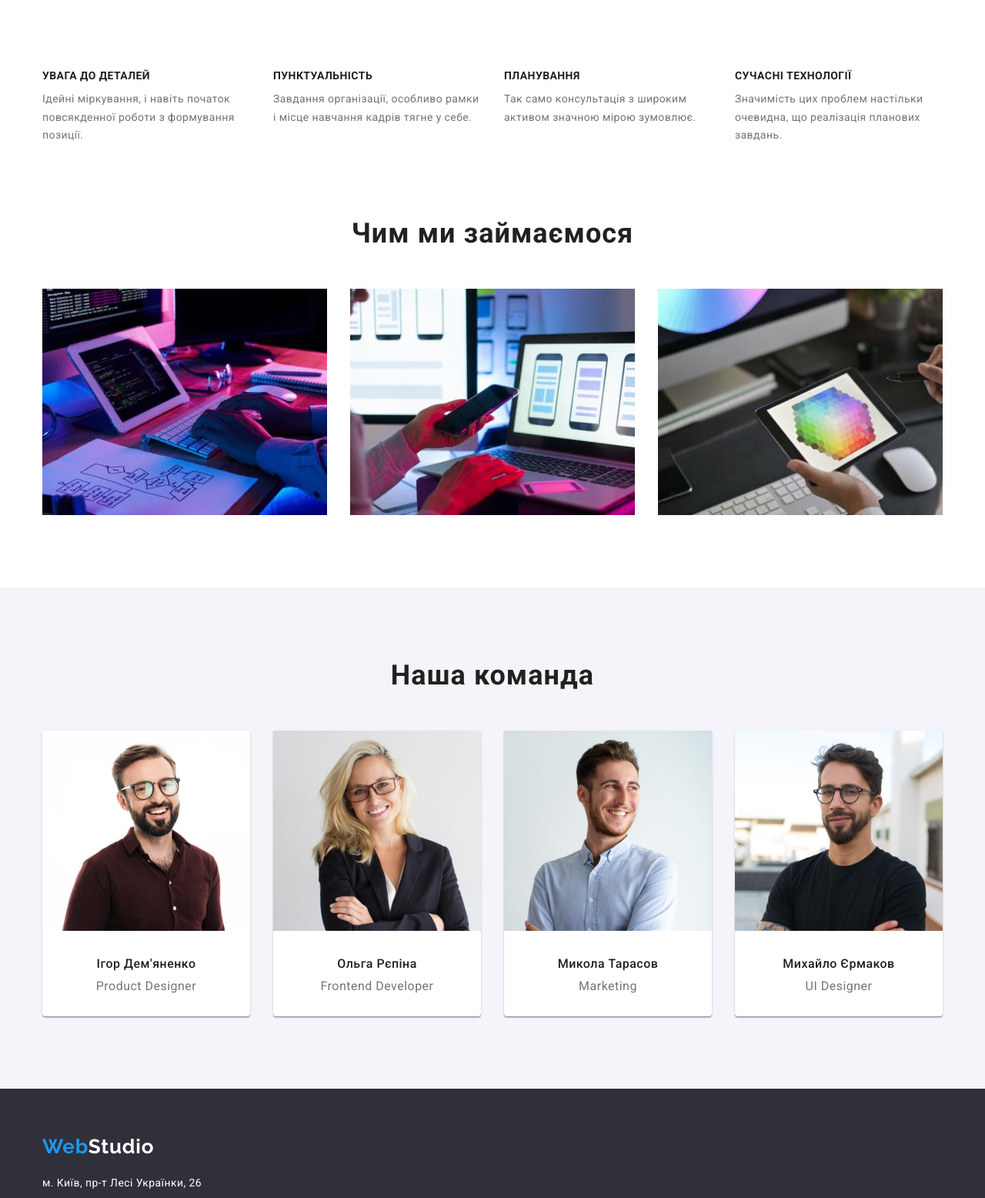
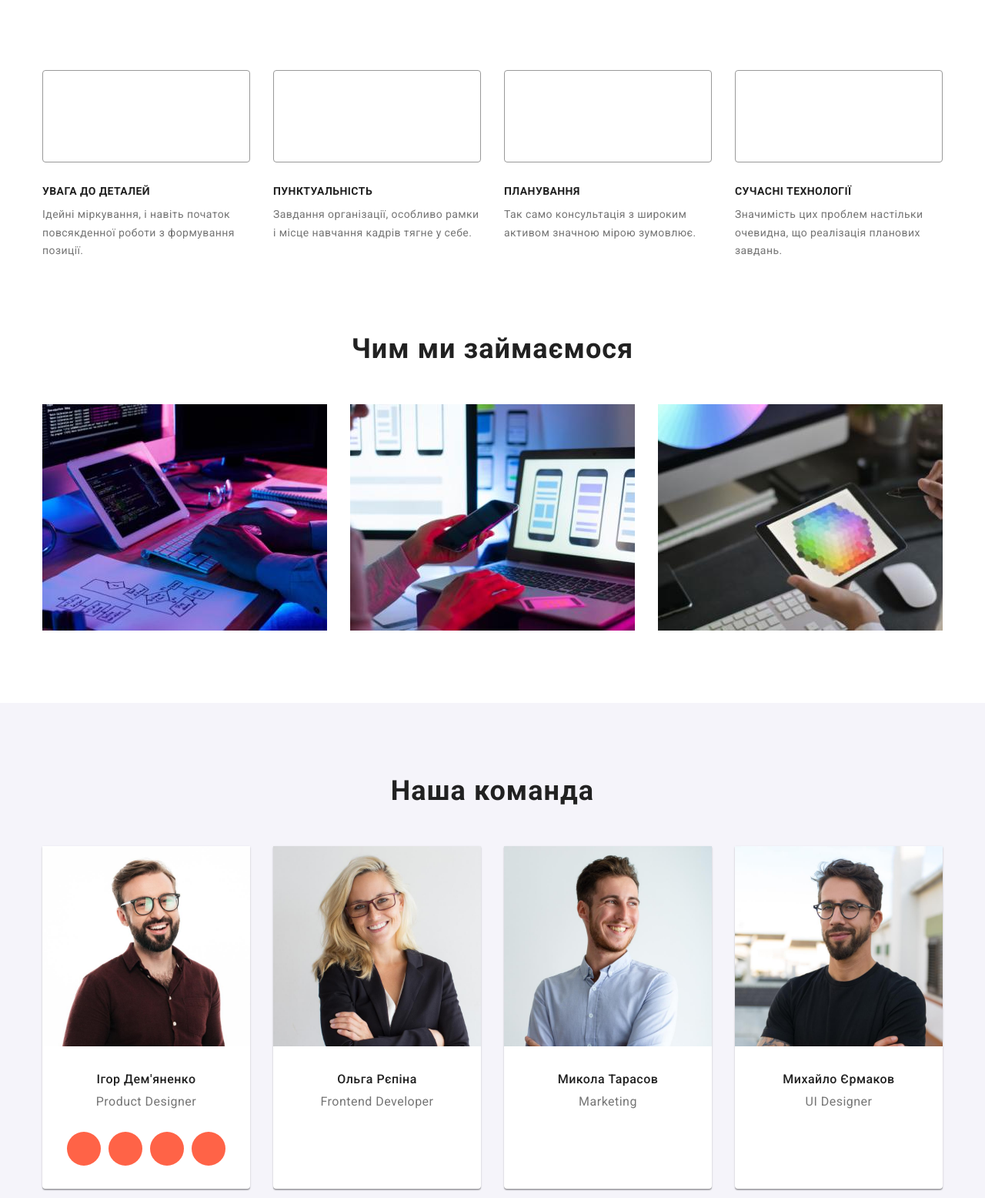
Before and after one commit to AlexKabaiev/goit-markup-hw-03, a plain HTML site: page index.html in a window 1280 px wide. Shown: the part 684-2240 px from the top of the page at 77% size. Drawn offline with nearby package versions, Linux system fonts and the light colour scheme.

Commit message:
icons add

```diff
--- a/css/styles.css
+++ b/css/styles.css
@@ -4,7 +4,9 @@
   --color-accent: #2196f3;
   --color-button: #f5f4fa;
   --color-white: #ffffff;
-  --color-background: #2f303a;
+  --color-background-hero: #c4c4c4;
+  --color-background-footer: #2f303a;
+  --overlay: linear-gradient(rgba(47, 48, 58, 0.4), rgba(47, 48, 58, 0.4));
 }
 
 /* Общие настройки стиля */
@@ -78,8 +80,7 @@ section {
   width: 281px;
 }
 
-.nav-items {
-}
+.nav-items {}
 
 .header-contacts {
   display: flex;
@@ -105,6 +106,7 @@ section {
 .pages-nav .link:focus {
   color: var(--color-accent);
 }
+
 /* Стилизация контактов в шапке */
 .mail-head,
 .tel-head {
@@ -125,10 +127,14 @@ section {
 
 /* Стилизация главной секции */
 .hero {
-  background-color: var(--color-background);
   text-align: center;
   padding: 200px 0;
+  background-color: var(--color-background-hero);
+  background-image: var(--overlay), url('../images/header-img.jpg');
+  background-repeat: no-repeat;
+  background-position: center;
 }
+
 /*Стилизация основного заголовка */
 .hero-title {
   width: 696px;
@@ -168,7 +174,25 @@ section {
 }
 
 /* Стилизация секции особенности */
-.features {
+.features {}
+
+.features-icons-list {
+  list-style: none;
+  display: flex;
+  justify-content: center;
+  gap: 30px;
+  padding-bottom: 30px;
+}
+
+.features-icons-item {}
+
+.features-icons-link {
+  width: 270px;
+    height: 120px;
+    display: block;
+    border: 1px solid #999999;
+    border-radius: 4px;
+
 }
 
 .features-list {
@@ -200,6 +224,7 @@ section {
   letter-spacing: 0.03em;
   color: var(--color-primary);
 }
+
 /* Стилизация секции нашей работы */
 .work {
   padding-top: 0;
@@ -255,8 +280,7 @@ section {
   border-radius: 0px 0px 4px 4px;
 }
 
-.team-img {
-}
+.team-img {}
 
 .name-card {
   padding-top: 30px;
@@ -281,6 +305,26 @@ section {
   text-align: center;
 }
 
+.social-icons {}
+
+.social-list {
+  list-style: none;
+  display: flex;
+  justify-content: center;
+  gap: 10px;
+  padding-bottom: 30px;
+}
+
+.social-item {}
+
+.social-link {
+  width: 44px;
+  height: 44px;
+  display: block;
+  background-color: tomato;
+  border-radius: 50%;
+}
+
 /* Стилизация кнопок на странице Портфолио */
 .menu {
   padding: 94px 0;
@@ -293,7 +337,7 @@ section {
   margin-bottom: 50px;
 }
 
-.list-button > .menu-item:not(:last-child) {
+.list-button>.menu-item:not(:last-child) {
   margin-right: 8px;
 }
 
@@ -332,8 +376,7 @@ section {
   background: var(--color-white);
 }
 
-.projects-img {
-}
+.projects-img {}
 
 .projects-name {
   padding: 20px 24px;
@@ -359,7 +402,7 @@ section {
 
 /* Стилизация подвала */
 .page-footer {
-  background-color: var(--color-background);
+  background-color: var(--color-background-footer);
   padding-top: 60px;
   padding-bottom: 60px;
 }
@@ -379,6 +422,7 @@ section {
 .logo-footer-span {
   color: var(--color-white);
 }
+
 /* Стилизация контактов в подвале */
 .footer-address {
   font-style: normal;
@@ -387,7 +431,8 @@ section {
 .footer-contacs {
   list-style-type: none;
 }
-.footer-contacs > .footer-item:not(:last-child) {
+
+.footer-contacs>.footer-item:not(:last-child) {
   margin-bottom: 9px;
 }
 
--- a/index.html
+++ b/index.html
@@ -49,7 +49,14 @@
       </section>
       <section class="features">
         <div class="container">
-          <!-- <h2>Наші особливості</h2> -->
+          <div class="features-icons">
+            <ul class="features-icons-list">
+              <li class="features-icons-item"><a href="" class="features-icons-link"></a></li>
+              <li class="features-icons-item"><a href="" class="features-icons-link"></a></li>
+              <li class="features-icons-item"><a href="" class="features-icons-link"></a></li>
+              <li class="features-icons-item"><a href="" class="features-icons-link"></a></li>
+            </ul>
+          </div>
           <ul class="features-list">
             <li class="features-item">
               <h3 class="features-title">Увага до деталей</h3>
@@ -128,6 +135,14 @@
                 <h3 class="team-name">Ігор Дем'яненко</h3>
                 <p class="team-text">Product Designer</p>
               </div>
+              <div class="social-icons">
+                <ul class="social-list">
+                  <li class="social-item"><a href="" class="social-link"></a></li>
+                  <li class="social-item"><a href="" class="social-link"></a></li>
+                  <li class="social-item"><a href="" class="social-link"></a></li>
+                  <li class="social-item"><a href="" class="social-link"></a></li>
+                </ul>
+              </div>
             </li>
             <li class="team-item">
               <img
```
